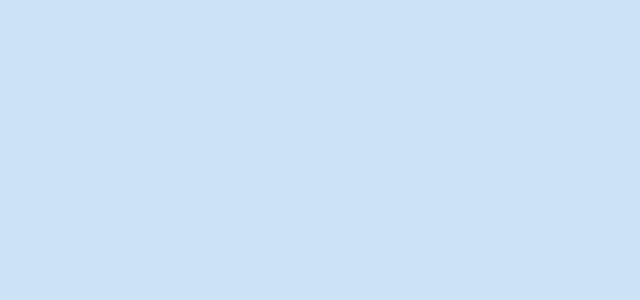
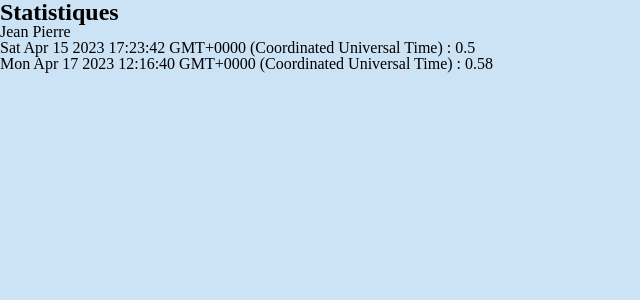
Before and after one commit to 2019-2020-ps6/2022-2023-ps6-poly-esprit, an Angular app in the folder front-end/: page /stats in a window 1280 px wide. Before the commit this address led to /. Shown: the top 300 px of the page, without its empty margins (0-640 px from the left). Built offline with nearby package versions, Linux system fonts and the light colour scheme.

Commit message:
added basic stats

```diff
--- a/front-end/src/app/app-routing.module.ts
+++ b/front-end/src/app/app-routing.module.ts
@@ -8,6 +8,7 @@ import { CreateQuizComponent } from './create-quiz-component/create-quiz.compone
 import {QuizListDisplayComponent} from "./quiz-list-display/quiz-list-display.component";
 import {AppComponent} from "./app.component";
 import {EditQuizComponent} from "./edit-quiz-component/edit-quiz.component";
+import {StatsPageComponentComponent} from "./stats-page-component/stats-page-component.component";
 
 const routes: Routes = [
 
@@ -17,6 +18,7 @@ const routes: Routes = [
   {path: 'create-quiz', component: CreateQuizComponent },
   {path: 'edit-quiz/:id', component: EditQuizComponent},
   {path: '', component: QuizListDisplayComponent },
+  {path: 'stats', component: StatsPageComponentComponent},
 
 
 ];
--- a/front-end/src/app/app.module.ts
+++ b/front-end/src/app/app.module.ts
@@ -13,6 +13,7 @@ import { QuizListDisplayComponent } from './quiz-list-display/quiz-list-display.
 import {ReactiveFormsModule} from "@angular/forms";
 import { HeaderComponent } from './header/header.component';
 import {EditQuizComponent} from "./edit-quiz-component/edit-quiz.component";
+import { StatsPageComponentComponent } from './stats-page-component/stats-page-component.component';
 
 @NgModule({
   declarations: [
@@ -23,7 +24,8 @@ import {EditQuizComponent} from "./edit-quiz-component/edit-quiz.component";
     CreateQuizComponent,
     QuizListDisplayComponent,
     HeaderComponent,
-    EditQuizComponent
+    EditQuizComponent,
+    StatsPageComponentComponent
   ],
   imports: [
     BrowserModule,
--- /dev/null
+++ b/front-end/src/app/stats-page-component/stats-page-component.component.html
@@ -0,0 +1,10 @@
+
+<h2>Statistiques</h2>
+<ul>
+  <li *ngFor="let stat of stats">
+    <p>{{stat.user}}</p>
+    <p *ngFor="let quizStat of stat.quizStats">
+      {{quizStat.date}} : {{quizStat.pourcentageClicksRates + "" }}
+    </p>
+  </li>
+</ul>
--- /dev/null
+++ b/front-end/src/app/stats-page-component/stats-page-component.component.ts
@@ -0,0 +1,20 @@
+import {Component, OnInit} from '@angular/core';
+import {Stats} from "../../models/stats.model";
+import {STATS} from "../../mocks/stats.mock";
+
+@Component({
+  selector: 'app-stats-page-component',
+  templateUrl: './stats-page-component.component.html',
+  styleUrls: ['./stats-page-component.component.scss']
+})
+export class StatsPageComponentComponent implements OnInit{
+  // @ts-ignore
+  stats: Stats[] = STATS;
+
+
+
+
+  ngOnInit() {
+
+  }
+}
--- /dev/null
+++ b/front-end/src/mocks/stats.mock.ts
@@ -0,0 +1,22 @@
+export const QUIZ_STAT = [
+  {
+    id: 0,
+    date: new Date(2023, 0O3, 0O17, 17, 23, 42, 11),
+    pourcentageClicksRates: 0.5,
+  },
+  {
+    id: 1,
+    date: new Date(),
+    pourcentageClicksRates: 0.58,
+  }
+]
+
+
+
+export const STATS = [
+  {
+    id: 0,
+    user: "Jean Pierre", //de type User quand implémenté
+    quizStats: QUIZ_STAT,
+  }
+]
--- /dev/null
+++ b/front-end/src/models/quiz-stat.model.ts
@@ -0,0 +1,6 @@
+export interface QuizStat {
+  id: number;
+  date: Date;
+  pourcentageClicksRates: number;
+
+}
```
Also changed, not shown: front-end/src/models/stats.model.ts (added, +7 -0 lines), front-end/src/app/stats-page-component/stats-page-component.component.scss (added), 1 other file (tests, documents, lock files or other folders).
